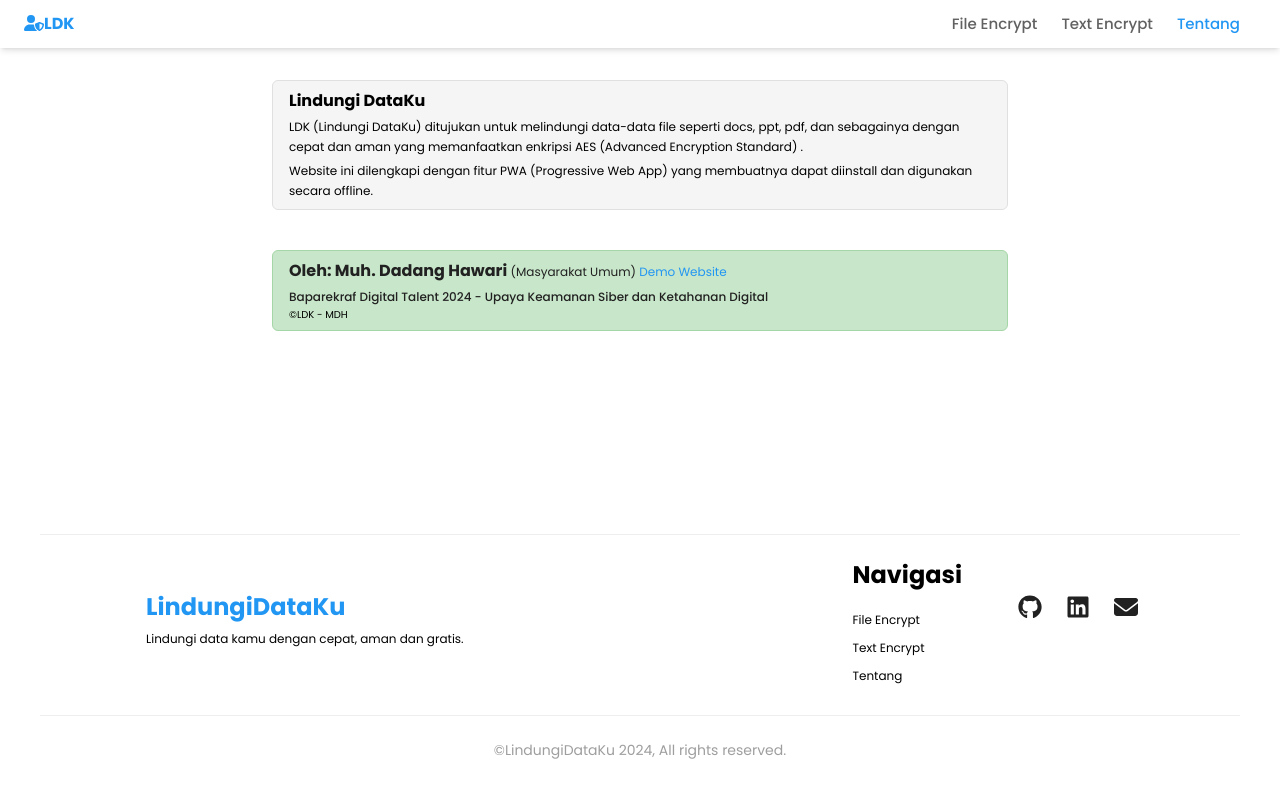
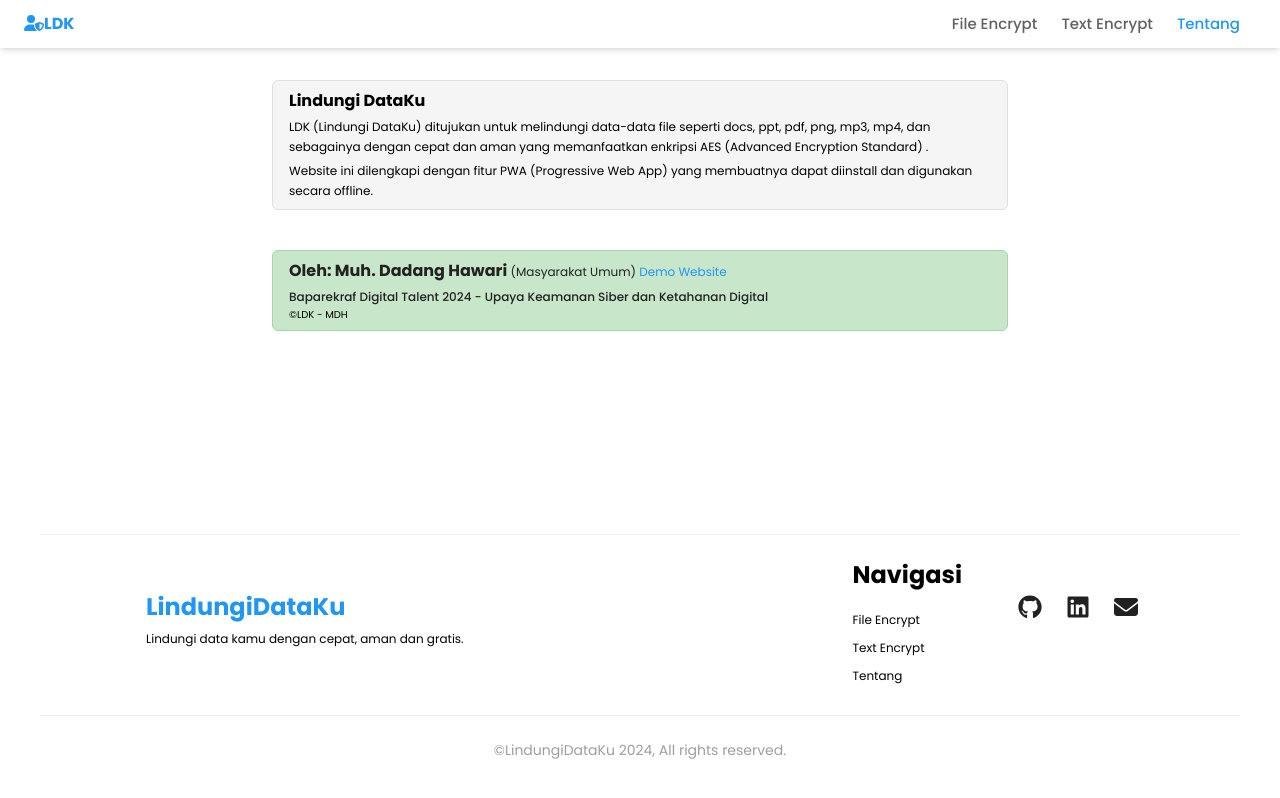
Before and after one commit to dadang-hawari/LindungiDataKu, a React (Vite) app: page /tentang in a window 1280 px wide. Built offline with nearby package versions, Linux system fonts and the light colour scheme.

Commit message:
update about.jsx

```diff
--- a/src/pages/About.jsx
+++ b/src/pages/About.jsx
@@ -14,8 +14,9 @@ export default function About() {
               <h2 className="font-bold ">Lindungi DataKu</h2>
               <p className="text-xs leading-5 mt-1">
                 LDK (Lindungi DataKu) ditujukan untuk melindungi data-data file
-                seperti docs, ppt, pdf, dan sebagainya dengan cepat dan aman
-                yang memanfaatkan enkripsi AES (Advanced Encryption Standard) .
+                seperti docs, ppt, pdf, png, mp3, mp4, dan sebagainya dengan
+                cepat dan aman yang memanfaatkan enkripsi AES (Advanced
+                Encryption Standard) .
               </p>
               <p className="text-xs leading-5 mt-1">
                 Website ini dilengkapi dengan fitur PWA (Progressive Web App)
```
